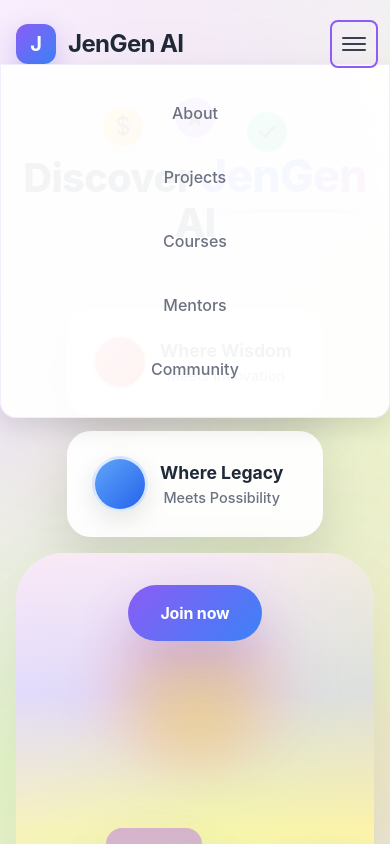
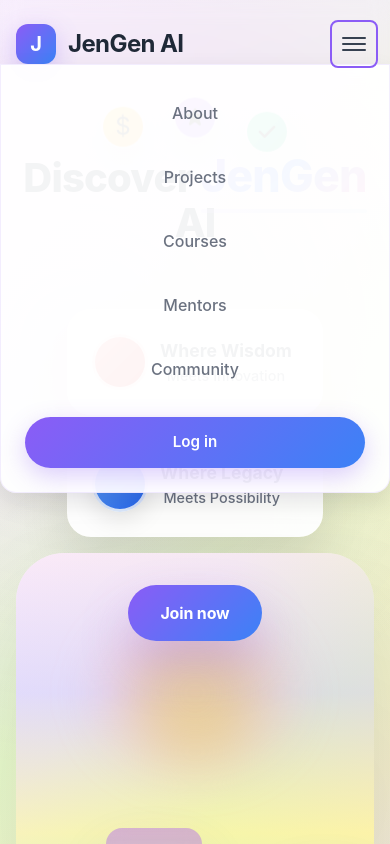
Before and after one commit to xthemadgenius/genjen, a Next.js app in the folder web-app/: page / in a window 390 px wide. Both pictures are taken after a click on the button 354 px from the left and 44 px from the top of the page. Shown: the top 844 px of the page. Built offline with nearby package versions, Linux system fonts and the light colour scheme.

Commit message:
log up 2

```diff
--- a/web-app/src/components/landing/Hero.tsx
+++ b/web-app/src/components/landing/Hero.tsx
@@ -48,6 +48,18 @@ const Hero = () => {
             <a href="#courses" className={styles.navLink} onClick={() => setIsMobileMenuOpen(false)}>Courses</a>
             <a href="#mentors" className={styles.navLink} onClick={() => setIsMobileMenuOpen(false)}>Mentors</a>
             <a href="#community" className={styles.navLink} onClick={() => setIsMobileMenuOpen(false)}>Community</a>
+
+            {/* Mobile Login Button */}
+            <button
+              className={styles.mobileLoginButton}
+              onClick={() => {
+                handleLoginClick();
+                setIsMobileMenuOpen(false);
+              }}
+              aria-label="Log in to your account"
+            >
+              Log in
+            </button>
           </div>
 
           {/* Login Button */}
--- a/web-app/src/components/landing/css/Hero.module.css
+++ b/web-app/src/components/landing/css/Hero.module.css
@@ -730,6 +730,33 @@
     visibility: visible;
   }
 
+  .mobileLoginButton {
+    background: linear-gradient(135deg, #8b5cf6, #3b82f6);
+    color: white;
+    padding: 0.875rem 2rem;
+    border-radius: 2rem;
+    font-weight: 600;
+    font-size: 0.95rem;
+    border: none;
+    cursor: pointer;
+    box-shadow: 0 8px 25px rgba(139, 92, 246, 0.3);
+    transition: all 0.3s ease;
+    margin-top: 0.5rem;
+    width: 100%;
+    text-align: center;
+  }
+
+  .mobileLoginButton:hover {
+    background: linear-gradient(135deg, #7c3aed, #2563eb);
+    box-shadow: 0 12px 35px rgba(139, 92, 246, 0.4);
+    transform: translateY(-2px);
+  }
+
+  .mobileLoginButton:focus {
+    outline: 2px solid #8b5cf6;
+    outline-offset: 2px;
+  }
+
   .navLink {
     padding: 0.75rem 1rem;
     border-radius: 0.5rem;
@@ -799,6 +826,10 @@
     display: none;
   }
 
+  .mobileLoginButton {
+    display: none;
+  }
+
   .navLinks {
     display: flex;
     position: static;
```
